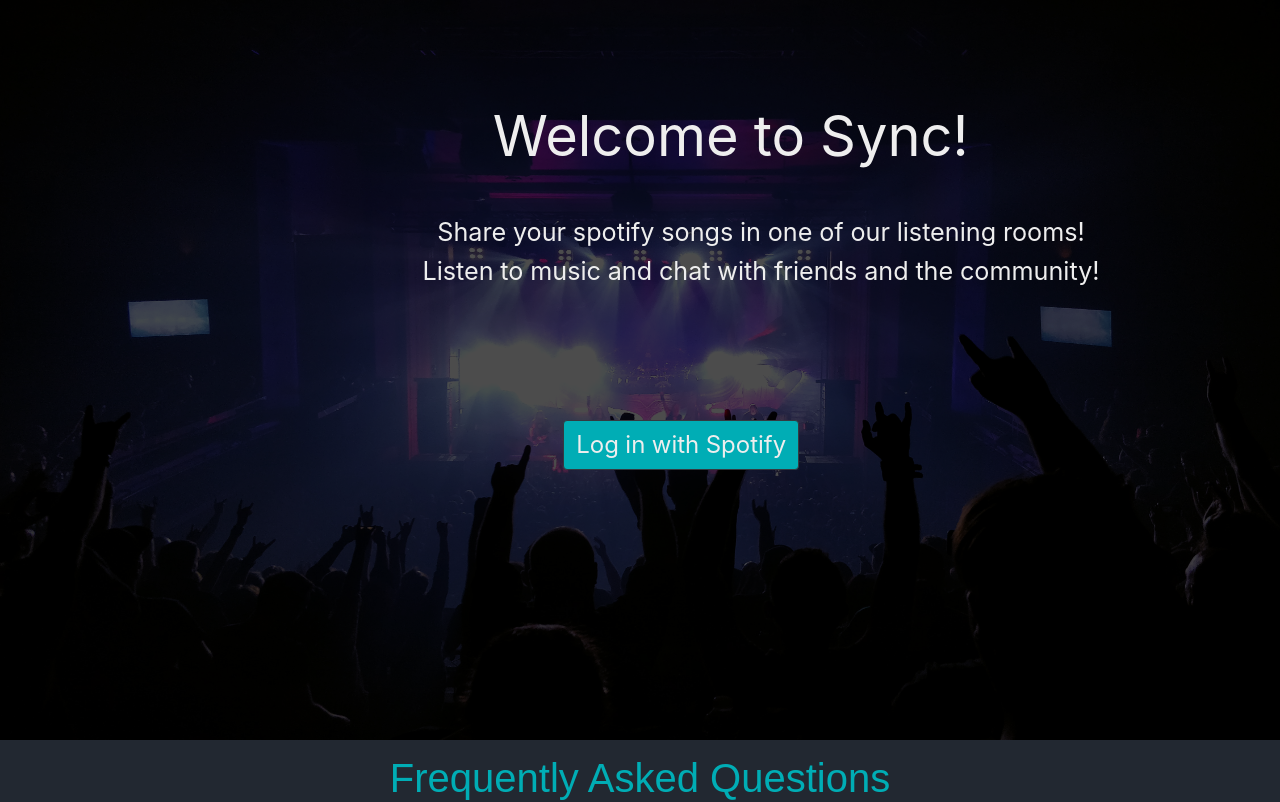
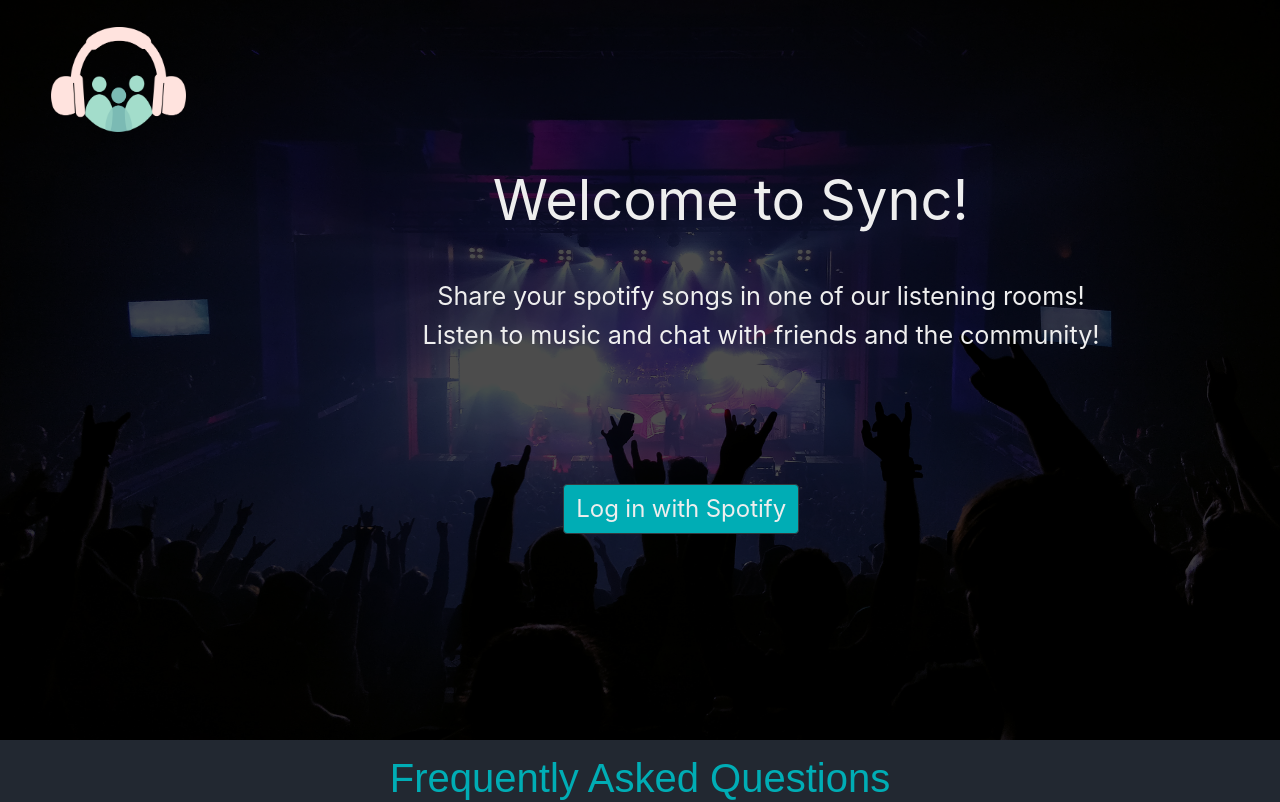
Before and after one commit to bkfetner/Sync-with-Spotify, a React (Create React App) app in the folder application/frontend/: page / in a window 1280 px wide. Shown: the top 802 px of the page. Built offline with nearby package versions, Linux system fonts and the light colour scheme.

Commit message:
added logo in landing page

```diff
--- a/application/frontend/src/components/Landing.jsx
+++ b/application/frontend/src/components/Landing.jsx
@@ -27,12 +27,16 @@ const Landing = () => {
           className="img-fluid"
           style={{ filter: "brightness(30%)", width: "100%", height: "740px" }}
         />
+        <figcaption className="logo">
+          <img src="../assets/logoImage2.png" style={{ width: "135px", marginRight: "10px" }}></img>
+        </figcaption>
         <figcaption className="banner">Welcome to Sync!</figcaption>
         <figcaption className="subtext1">
           Share your spotify songs in one of our listening rooms!
           <br />
           Listen to music and chat with friends and the community!
         </figcaption>
+
         <figcaption className="landingButton">
           <Link
             to="/Home"
--- a/application/frontend/src/css/Landing.css
+++ b/application/frontend/src/css/Landing.css
@@ -2,7 +2,7 @@
 
 .banner {
     position: absolute;
-    bottom: 35rem;
+    bottom: 31rem;
     left: 38.5%;
     font-size: 4em;
     margin-bottom: auto;
@@ -11,7 +11,7 @@
 
 .subtext1 {
     position: absolute;
-    bottom: 28rem;
+    bottom: 24rem;
     left: 33%;
     font-size: 1.8em;
     vertical-align: middle;
@@ -20,9 +20,15 @@
 
 .landingButton {
     position: absolute;
-    bottom: 15rem;
+    bottom: 11rem;
     left: 44%;
     font-size: 2em;
     vertical-align: middle;
 
 }
+
+.logo {
+    position: absolute;
+    bottom: 38rem;
+    left: 4%;
+}
```
